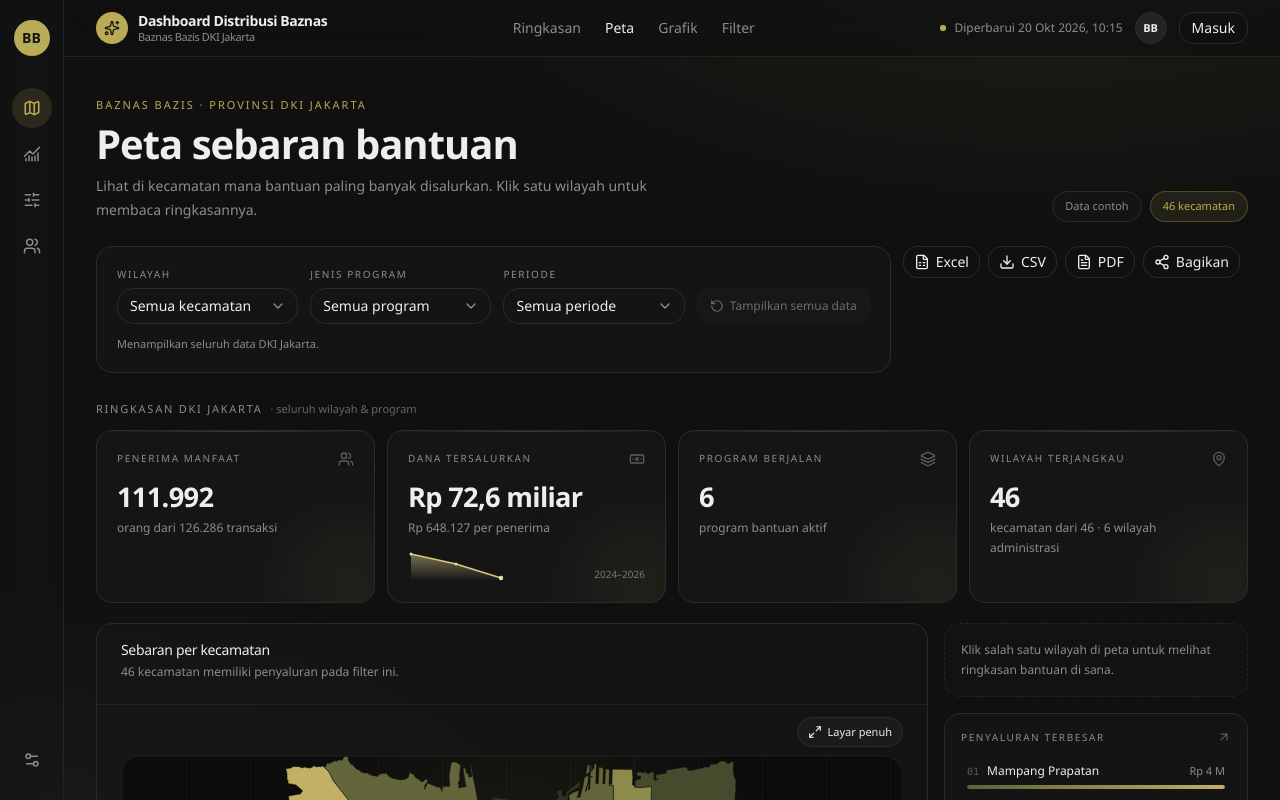
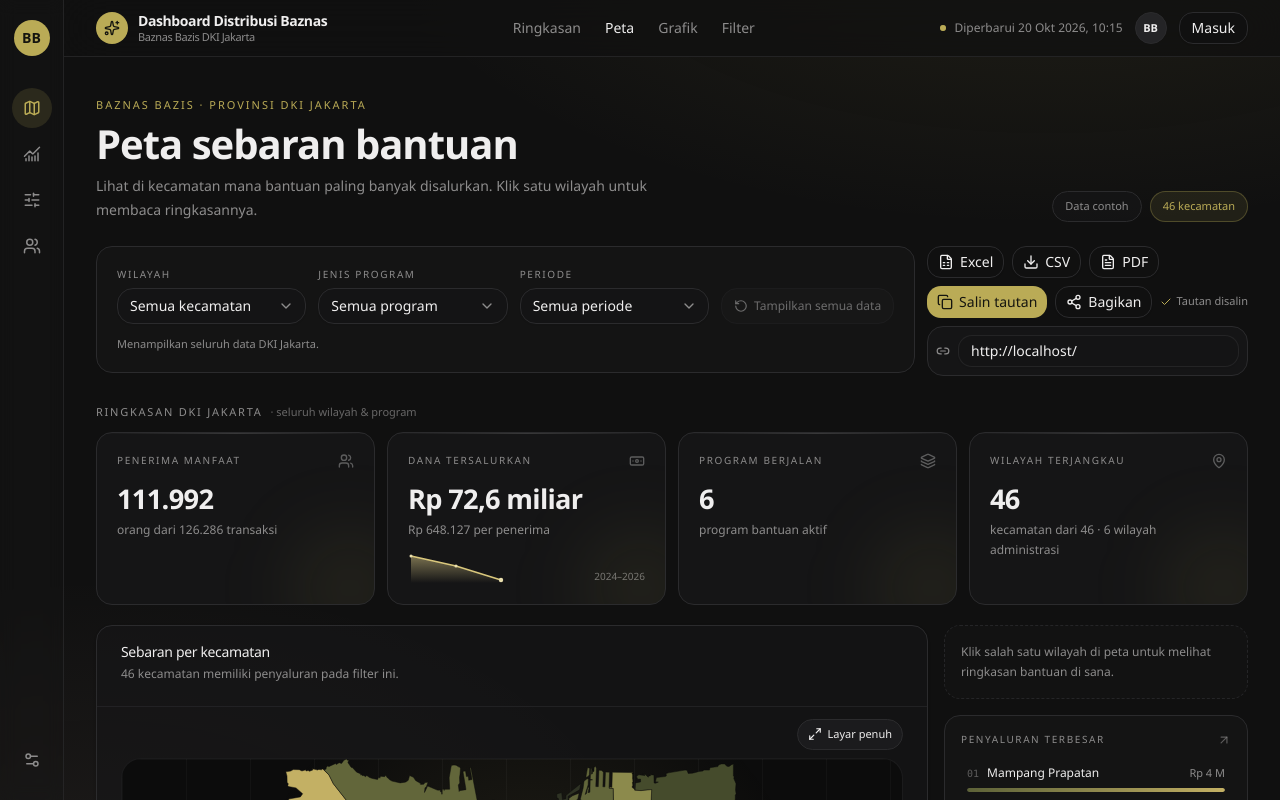
Before and after one commit to mnurminto/DashDist, a Next.js app: page / in a window 1280 px wide. Both pictures are taken after a click on the button "Bagikan". Shown: the top 800 px of the page. Built offline with nearby package versions, Linux system fonts and the light colour scheme.

Commit message:
Tambah panel salin tautan dengan fallback clipboard

```diff
--- a/src/components/dashboard/aksi-laporan.tsx
+++ b/src/components/dashboard/aksi-laporan.tsx
@@ -2,14 +2,9 @@
 
 import { useMemo, useState } from "react";
 import Link from "next/link";
-import {
-  Check,
-  Download,
-  FileSpreadsheet,
-  FileText,
-  Share2,
-} from "lucide-react";
+import { Check, Download, FileSpreadsheet, FileText } from "lucide-react";
 import { Button } from "@/components/ui/button";
+import { SalinTautan } from "@/components/dashboard/salin-tautan";
 import { KECAMATAN, PROGRAM } from "@/lib/dashboard/mock-data";
 import {
   bacaFilterDariQuery,
@@ -33,13 +28,14 @@
   baris: readonly BarisPenyaluran[];
 };
 
-type Pesan = "unduh" | "excel" | "salin" | "bagi" | "gagal" | null;
+type Pesan = "unduh" | "excel" | "gagal" | null;
 
-/** Tombol unduh CSV/Excel, unduh PDF, dan bagikan tautan filter. */
+/** Tombol unduh Excel/CSV/PDF dan panel salin tautan filter. */
 export function AksiLaporan({ filter, baris }: Props) {
   const [pesan, setPesan] = useState<Pesan>(null);
 
   const total = useMemo(() => ringkasTotal(baris), [baris]);
+  const kueri = filterKeQuery(filter);
 
   const label = {
     wilayah:
@@ -100,39 +96,12 @@
     tandai("excel");
   }
 
-  async function bagikan() {
-    const query = filterKeQuery(filter);
-    const url = new URL(window.location.href);
-    url.search = query;
-
-    try {
-      if (navigator.share) {
-        await navigator.share({
-          title: "Distribusi bantuan Baznas Bazis DKI",
-          text: "Lihat sebaran bantuan pada filter ini:",
-          url: url.toString(),
-        });
-        tandai("bagi");
-        return;
-      }
-    } catch {
-      // Pengguna membatalkan dialog berbagi; lanjut ke salin tautan.
-    }
-
-    try {
-      await navigator.clipboard.writeText(url.toString());
-      tandai("salin");
-    } catch {
-      tandai("gagal");
-    }
-  }
-
-  const pratinjauTautan = filterKeQuery(filter);
-  const tautanLaporan = pratinjauTautan
-    ? `/laporan?${pratinjauTautan}&cetak=1`
+  const tautanLaporan = kueri
+    ? `/laporan?${kueri}&cetak=1`
     : "/laporan?cetak=1";
 
   return (
+    <div className="flex flex-col items-start gap-2">
       <div className="flex flex-wrap items-center gap-2">
         <Button
           type="button"
@@ -165,12 +134,8 @@
             PDF
           </Link>
         </Button>
-      <Button type="button" variant="outline" size="sm" onClick={bagikan}>
-        <Share2 aria-hidden="true" />
-        Bagikan
-      </Button>
 
-      <p
+        <span
           role="status"
           aria-live="polite"
           className="flex min-h-5 items-center gap-1 text-[11px] text-muted-foreground"
@@ -187,25 +152,11 @@
               Excel diunduh
             </>
           )}
-        {pesan === "salin" && (
-          <>
-            <Check className="size-3 text-primary" aria-hidden="true" />
-            Tautan disalin
-          </>
-        )}
-        {pesan === "bagi" && (
-          <>
-            <Check className="size-3 text-primary" aria-hidden="true" />
-            Tautan dibagikan
-          </>
-        )}
           {pesan === "gagal" && "Tidak ada data untuk diunduh"}
-        {pesan === null && pratinjauTautan && (
-          <span className="hidden sm:inline">
-            Filter aktif ikut tersimpan di tautan
         </span>
-        )}
-      </p>
+      </div>
+
+      <SalinTautan kueri={kueri} />
     </div>
   );
 }
--- /dev/null
+++ b/src/components/dashboard/salin-tautan.tsx
@@ -0,0 +1,104 @@
+"use client";
+
+import { useState } from "react";
+import { Check, Copy, Link2, Share2 } from "lucide-react";
+import { Button } from "@/components/ui/button";
+import { Input } from "@/components/ui/input";
+import { salinKeClipboard } from "@/lib/dashboard/clipboard";
+
+type Props = {
+  /** Query string filter aktif, mis. "wilayah=id3171010&periode=2025". */
+  kueri: string;
+};
+
+type Status = "siap" | "tersalin" | "gagal";
+
+function tautanSekarang(kueri: string) {
+  const url = new URL(window.location.pathname, window.location.origin);
+  url.search = kueri;
+  return url.toString();
+}
+
+/**
+ * Panel salin tautan: menampilkan URL filter aktif, tombol salin dengan
+ * fallback `execCommand`, dan tombol berbagi bawaan sistem bila tersedia.
+ */
+export function SalinTautan({ kueri }: Props) {
+  const [status, setStatus] = useState<Status>("siap");
+  const [terbuka, setTerbuka] = useState(false);
+  const [tautan, setTautan] = useState("");
+
+  async function salin() {
+    const url = tautanSekarang(kueri);
+    setTautan(url);
+    const berhasil = await salinKeClipboard(url);
+    setStatus(berhasil ? "tersalin" : "gagal");
+    setTerbuka(true);
+  }
+
+  async function bagikan() {
+    const url = tautanSekarang(kueri);
+    setTautan(url);
+
+    if (typeof navigator !== "undefined" && navigator.share) {
+      try {
+        await navigator.share({
+          title: "Distribusi bantuan Baznas Bazis DKI",
+          text: "Lihat sebaran bantuan pada filter ini:",
+          url,
+        });
+        setStatus("tersalin");
+        return;
+      } catch {
+        // Dialog dibatalkan; jatuh ke salin.
+      }
+    }
+    const berhasil = await salinKeClipboard(url);
+    setStatus(berhasil ? "tersalin" : "gagal");
+    setTerbuka(true);
+  }
+
+  return (
+    <div className="flex flex-col items-start gap-2">
+      <div className="flex flex-wrap items-center gap-2">
+        <Button type="button" size="sm" onClick={salin}>
+          <Copy aria-hidden="true" />
+          Salin tautan
+        </Button>
+        <Button type="button" variant="outline" size="sm" onClick={bagikan}>
+          <Share2 aria-hidden="true" />
+          Bagikan
+        </Button>
+        <span
+          role="status"
+          aria-live="polite"
+          className="flex min-h-5 items-center gap-1 text-[11px] text-muted-foreground"
+        >
+          {status === "tersalin" && (
+            <>
+              <Check className="size-3 text-primary" aria-hidden="true" />
+              Tautan disalin
+            </>
+          )}
+          {status === "gagal" && "Salin manual: pilih teks lalu Ctrl+C"}
+        </span>
+      </div>
+
+      {terbuka && (
+        <div className="flex w-full flex-wrap items-center gap-2 rounded-lg border border-border bg-secondary/30 p-2">
+          <Link2
+            className="size-3.5 shrink-0 text-muted-foreground"
+            aria-hidden="true"
+          />
+          <Input
+            readOnly
+            value={tautan}
+            aria-label="Tautan dashboard dengan filter aktif"
+            onFocus={(e) => e.currentTarget.select()}
+            className="h-8 min-w-0 flex-1 border-border/70 bg-[#141415] text-[11px]"
+          />
+        </div>
+      )}
+    </div>
+  );
+}
--- /dev/null
+++ b/src/lib/dashboard/clipboard.ts
@@ -0,0 +1,39 @@
+"use client";
+
+/**
+ * Salin teks ke clipboard dengan dua jalur:
+ * 1. Clipboard API (butuh HTTPS atau localhost).
+ * 2. `document.execCommand("copy")` lewat textarea tersembunyi, untuk browser
+ *    lama atau konteks yang tidak mengizinkan Clipboard API.
+ *
+ * Mengembalikan `true` bila teks berhasil disalin.
+ */
+export async function salinKeClipboard(teks: string): Promise<boolean> {
+  try {
+    if (typeof navigator !== "undefined" && navigator.clipboard?.writeText) {
+      await navigator.clipboard.writeText(teks);
+      return true;
+    }
+  } catch {
+    // Lanjut ke cara lama di bawah.
+  }
+
+  if (typeof document === "undefined") return false;
+
+  try {
+    const area = document.createElement("textarea");
+    area.value = teks;
+    area.setAttribute("readonly", "");
+    area.style.position = "fixed";
+    area.style.top = "-1000px";
+    area.style.opacity = "0";
+    document.body.appendChild(area);
+    area.select();
+    area.setSelectionRange(0, teks.length);
+    const berhasil = document.execCommand("copy");
+    area.remove();
+    return berhasil;
+  } catch {
+    return false;
+  }
+}
```
Lines whose indentation alone changed are shown as unchanged.
